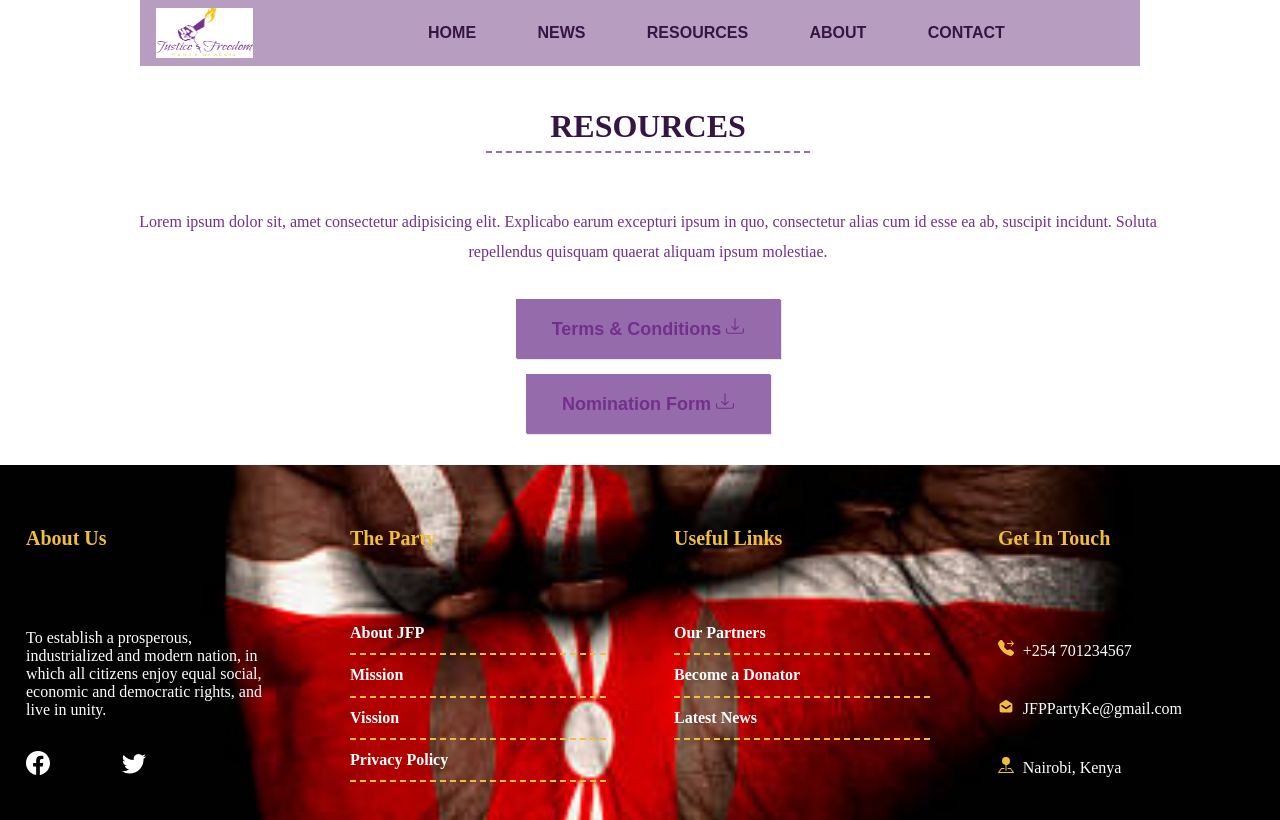
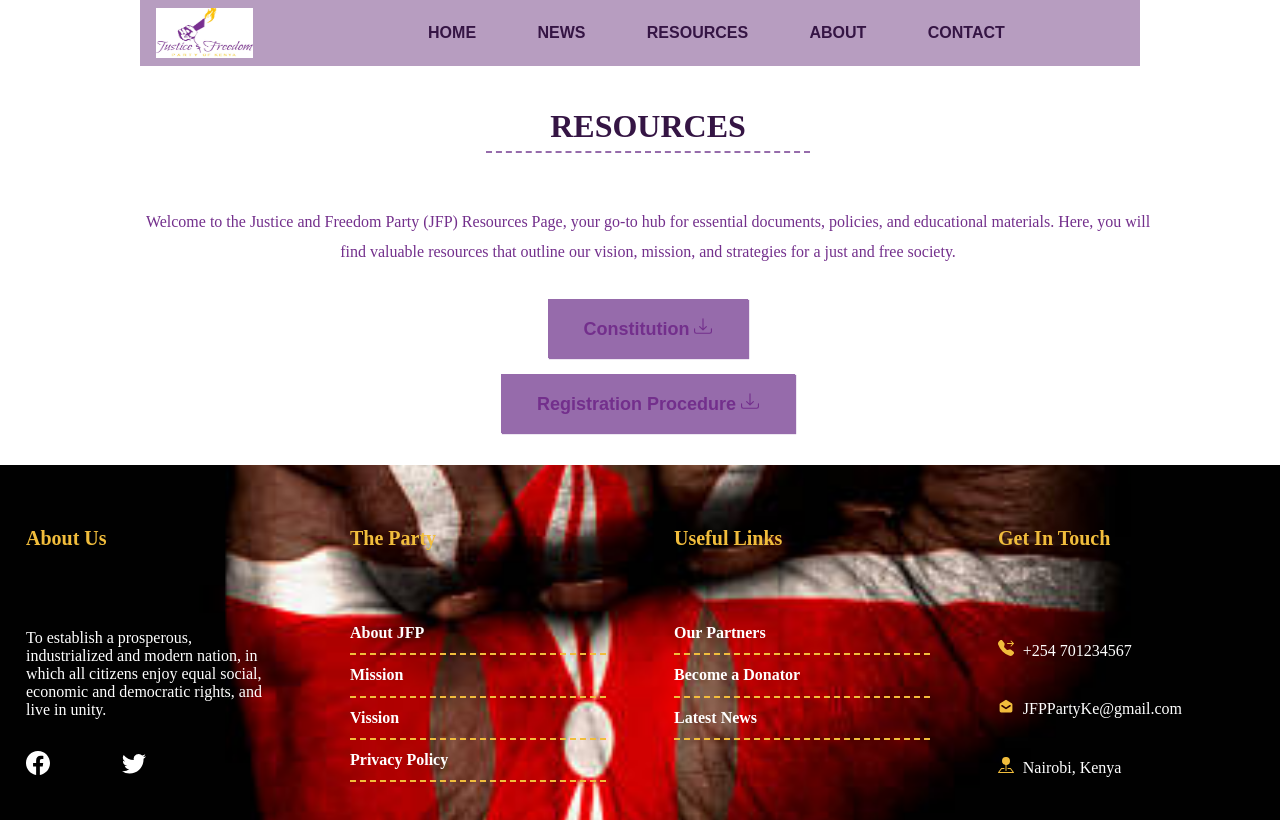
Before and after one commit to QueenterJuma/jfp-kenya, a React (Vite) app: page /resources in a window 1280 px wide. Built offline with nearby package versions, Linux system fonts and the light colour scheme; a web font is replaced by a local one.

Commit message:
Add constitution and reg-procedure

```diff
--- a/src/components/Resources/Resources.jsx
+++ b/src/components/Resources/Resources.jsx
@@ -1,42 +1,29 @@
 import React from 'react'
 import { BsDownload } from 'react-icons/bs';
-const TERMS_AND_CONDITIONS = '/Terms & Conditions sample.png';
-const NOMINATION_FORM = '/Nomination form.png';
+import CONSTITUTION from '/Constitution.pdf';
+import REGISTRATION from '/Reg-Procedure.pdf';
 
 const Resources = () => {
-  const handleDownload = (url) => {
-    const filename = url.split("/").pop();
-
-    const aTag = document.createElement("a");
-    aTag.href = url;
-    aTag.setAttribute("download", filename);
-    document.body.appendChild(aTag);
-    aTag.click();
-    aTag.remove();
-  };
-
   return (
     <div className='resources'>
       <h1>Resources</h1>
 
-      <p>Lorem ipsum dolor sit, amet consectetur adipisicing elit. Explicabo earum excepturi ipsum in quo, consectetur alias cum id esse ea ab, suscipit incidunt. Soluta repellendus quisquam quaerat aliquam ipsum molestiae.</p>
-      <button
+      <p>Welcome to the Justice and Freedom Party (JFP) Resources Page, your go-to hub for essential documents, policies, and educational materials. Here, you will find valuable resources that outline our vision, mission, and strategies for a just and free society.</p>
+     <a href={CONSTITUTION} target='_blank' download> <button
         type='button'
-        onClick={() => handleDownload(TERMS_AND_CONDITIONS)}
         className=""
-        title="Terms & Conditions"
+        title="Constitution"
       >
-        Terms & Conditions <BsDownload />
-      </button>
+        Constitution <BsDownload />
+      </button> </a>
 
-      <button
+      <a href={REGISTRATION} target='_blank' download><button
         type='button'
-        onClick={() => handleDownload(NOMINATION_FORM)}
         className=""
-        title="Nomination Form"
+        title="Registration"
       >
-        Nomination Form <BsDownload />
-      </button>
+        Registration Procedure <BsDownload />
+      </button></a>
     </div>
   )
 }
```
